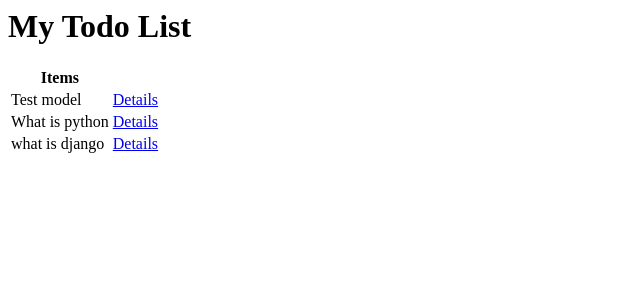
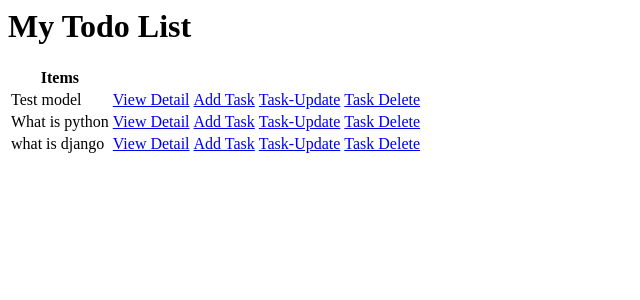
Before and after one commit to mdsujanS/ToDo-List-with-Django, a Django app: page / in a window 1280 px wide. Shown: the top 300 px of the page, without its empty margins (0-640 px from the left). Run offline with Django 5.2, Linux system fonts and the light colour scheme; data comes from the database, SQL or seed files in the repository.

Commit message:
Add update and delete urls

```diff
--- a/todo/templates/todo/task_list.html
+++ b/todo/templates/todo/task_list.html
@@ -8,7 +8,10 @@
     {% for task in tasks %}
     <tr>
         <td>{{task.title}}</td>
-        <td><a href="{% url 'task-details' task.id  %}">Details</a></td>
+        <td><a href="{% url 'task-details' task.id  %}">View Detail</a></td>
+        <td><a href="{% url 'task-create' %}">Add Task</a></td>
+        <td><a href="{% url 'task-update' task.id %}">Task-Update</a></td>
+        <td><a href="{% url 'task-delete' task.id %}">Task Delete</a></td>
     </tr>
 
     {% empty %}
```
